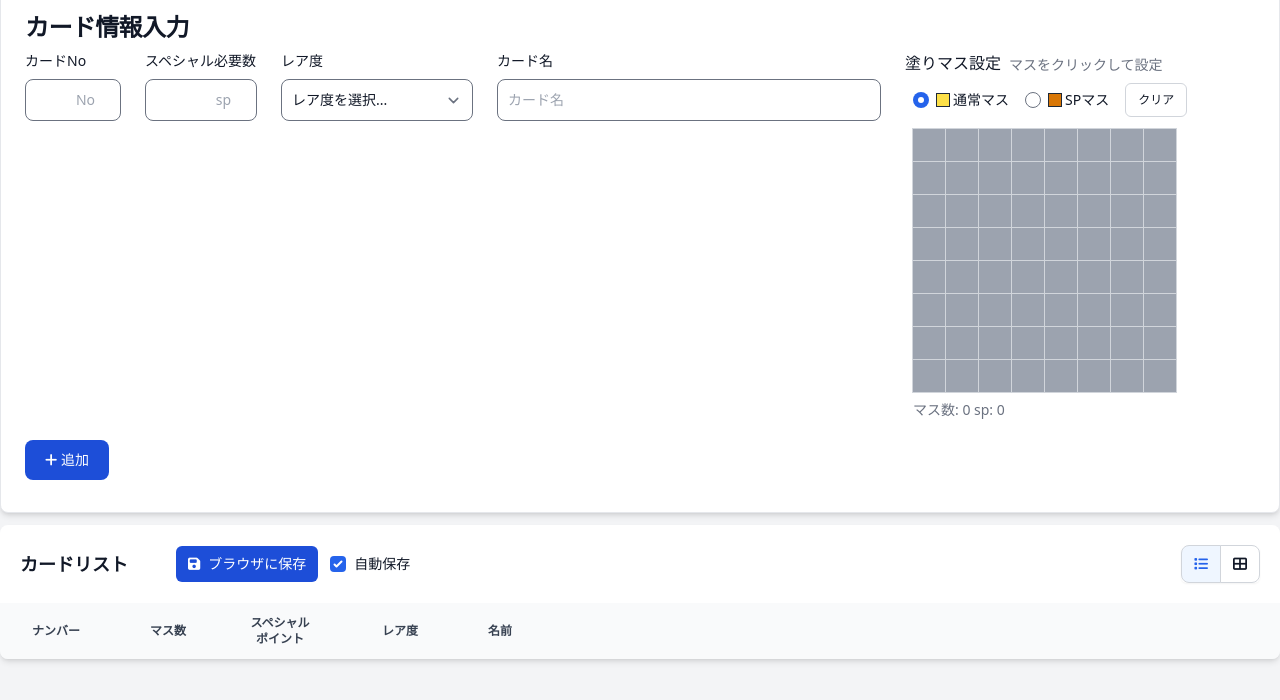
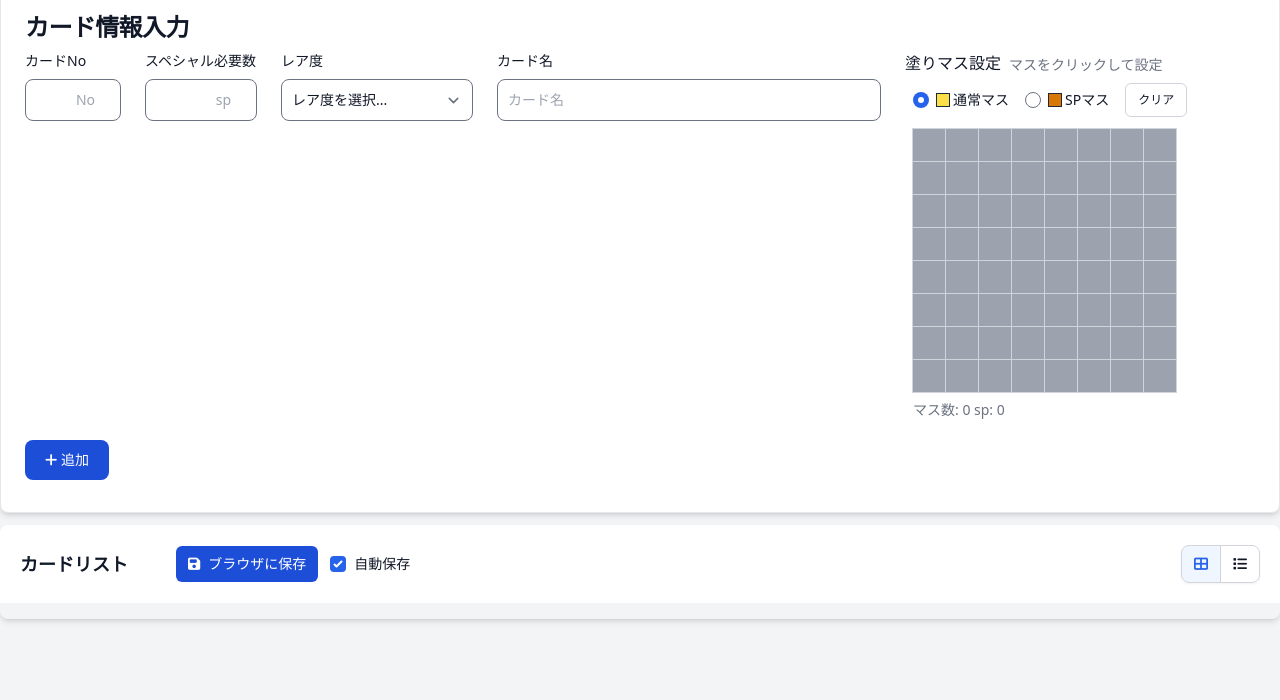
Before and after one commit to KKishikawa/tableturf-battle-card-create, a website built with webpack: page src/index.html in a window 1280 px wide. Shown: the part 88-788 px from the top of the page. Built offline with nearby package versions, Linux system fonts and the light colour scheme.

Commit message:
[update]デフォルトの表示をグリッド表示に変更

```diff
--- a/src/index.html
+++ b/src/index.html
@@ -206,7 +206,7 @@
         </form>
       </div>
       <div class="mt-3 table__wrapper">
-        <table id="cardlist_table" class="table" data-layout="table">
+        <table id="cardlist_table" class="table" data-layout="grid">
           <caption class="table-caption-title">
             <div class="flex items-center">
               <span class="mr-12">カードリスト</span
@@ -235,19 +235,19 @@
               <div class="button-toggle" role="group">
                 <button
                   type="button"
+                  data-button_type="grid"
+                  class="button button-sm button-default button-active"
+                  title="グリッド表示"
+                >
+                  <i class="fa-solid fa-table-cells-large"></i>
+                </button>
+                <button
+                  type="button"
                   data-button_type="table"
-                  class="button button-sm button-default button-active"
+                  class="button button-sm button-default"
                   title="リスト表示"
                 >
                   <i class="fa-solid fa-list"></i>
-                </button>
-                <button
-                  type="button"
-                  data-button_type="grid"
-                  class="button button-sm button-default"
-                  title="グリッド表示"
-                >
-                  <i class="fa-solid fa-table-cells-large"></i>
                 </button>
               </div>
             </div>
```
